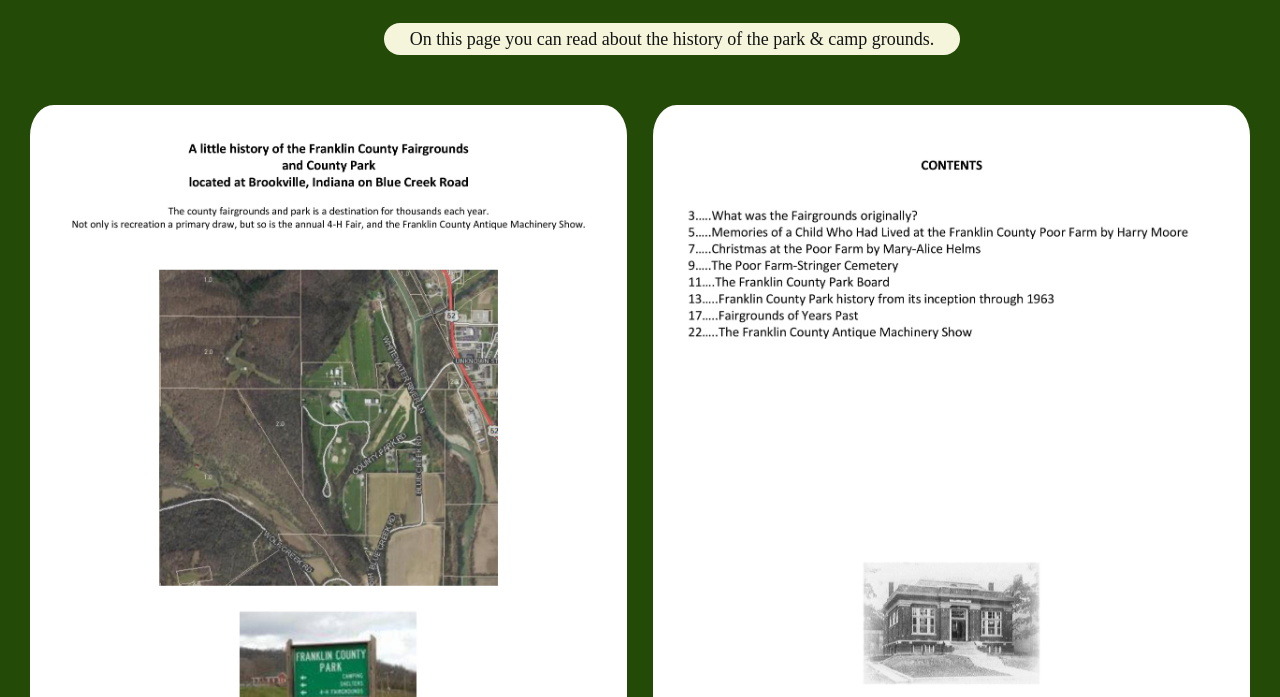
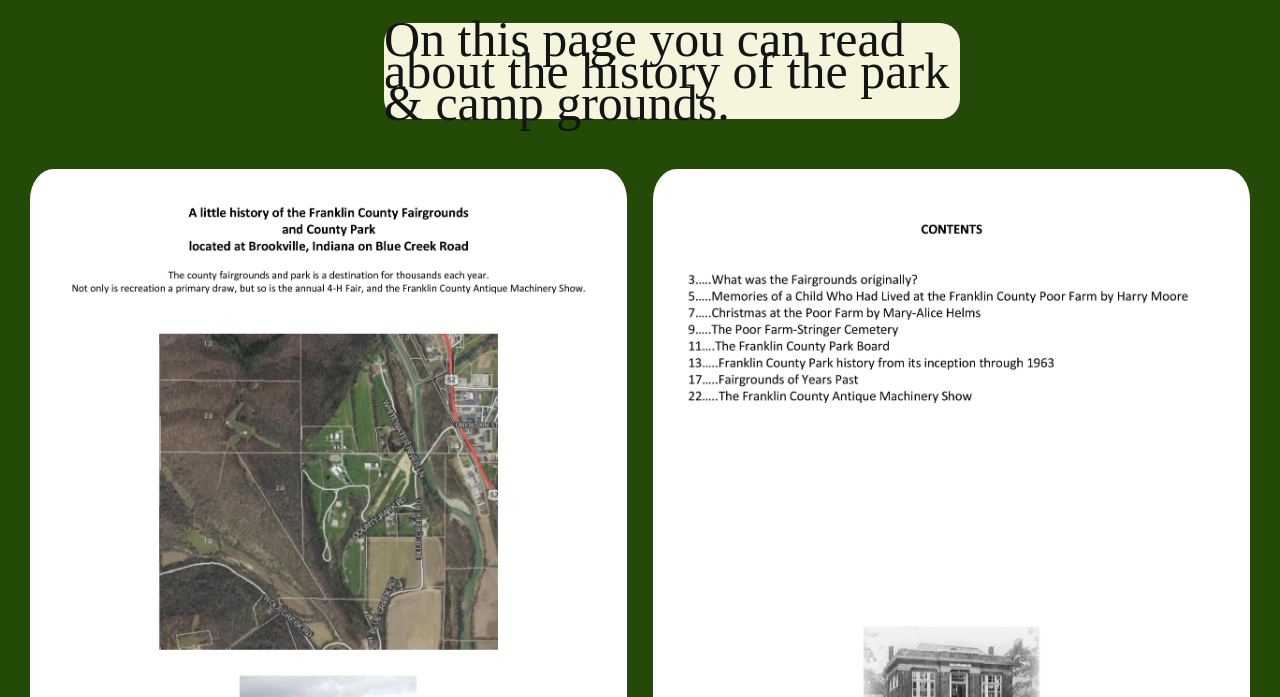
Before and after one commit to dherbert1/FCParks, a plain HTML site: page history.html in a window 1280 px wide. Shown: the part 103-800 px from the top of the page. Drawn offline with nearby package versions, Linux system fonts and the light colour scheme.

Commit message:
asfddddddddddddddsdfgdgsaddf

```diff
--- a/history.html
+++ b/history.html
@@ -71,7 +71,7 @@
   </nav>
   <main class="main">
     <div class="history_aboutp">
-      <p>On this page you can read about the history of the park & camp grounds.</p>
+      <p class="historyp">On this page you can read about the history of the park & camp grounds.</p>
     </div>
     <div class="history__grid">
       <div class="history__picture">
--- a/scss/pages/_history.scss
+++ b/scss/pages/_history.scss
@@ -24,6 +24,9 @@
     margin-right: 25%;
     border-radius: 20px;
     padding-left: -10%;
-    font-size: 50px;
+    }
+
+    .historyp{
+      font-size: 50px;
     }
 }
```
Also changed, not shown: styles.css, 1 other file.
